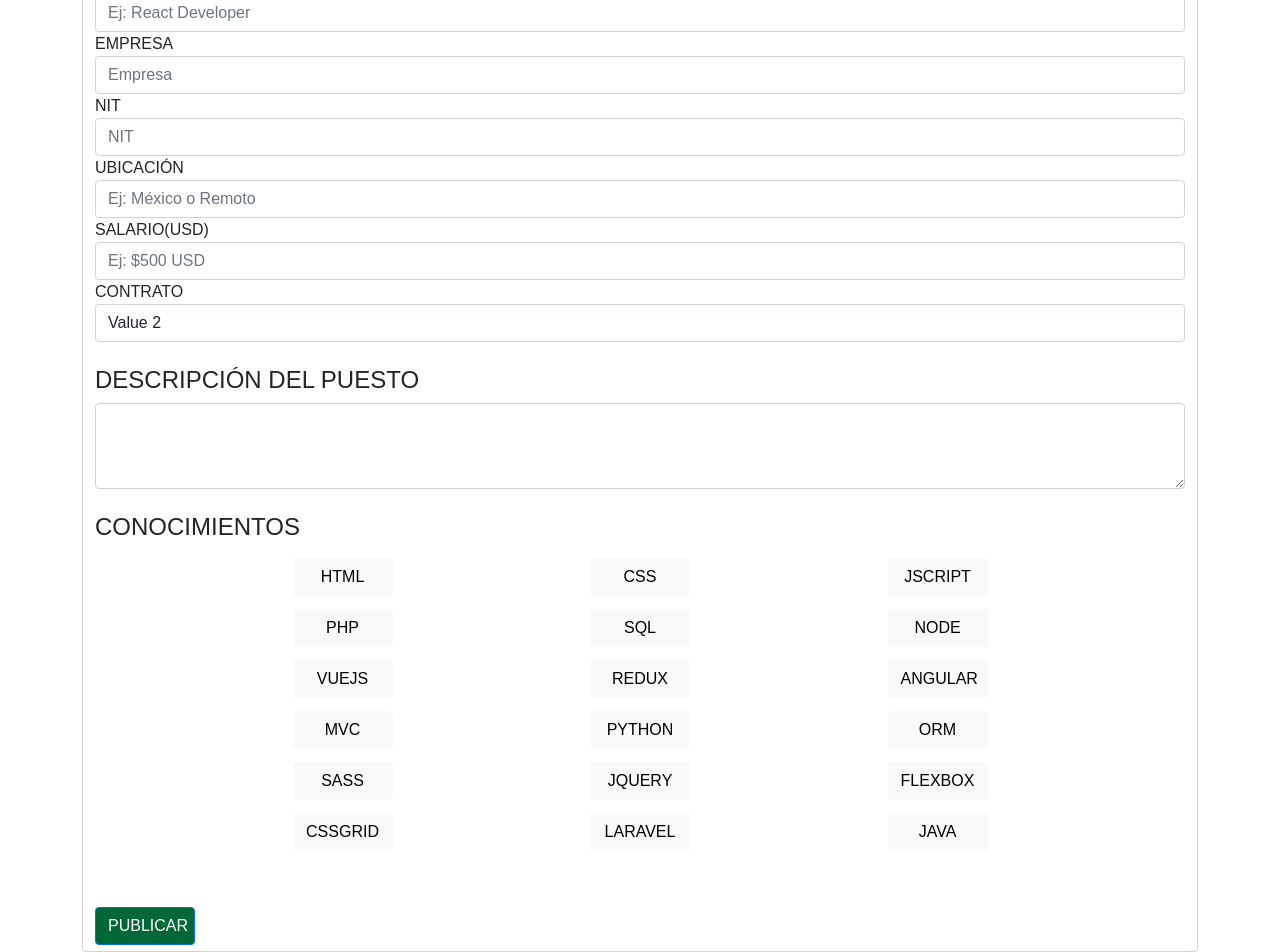
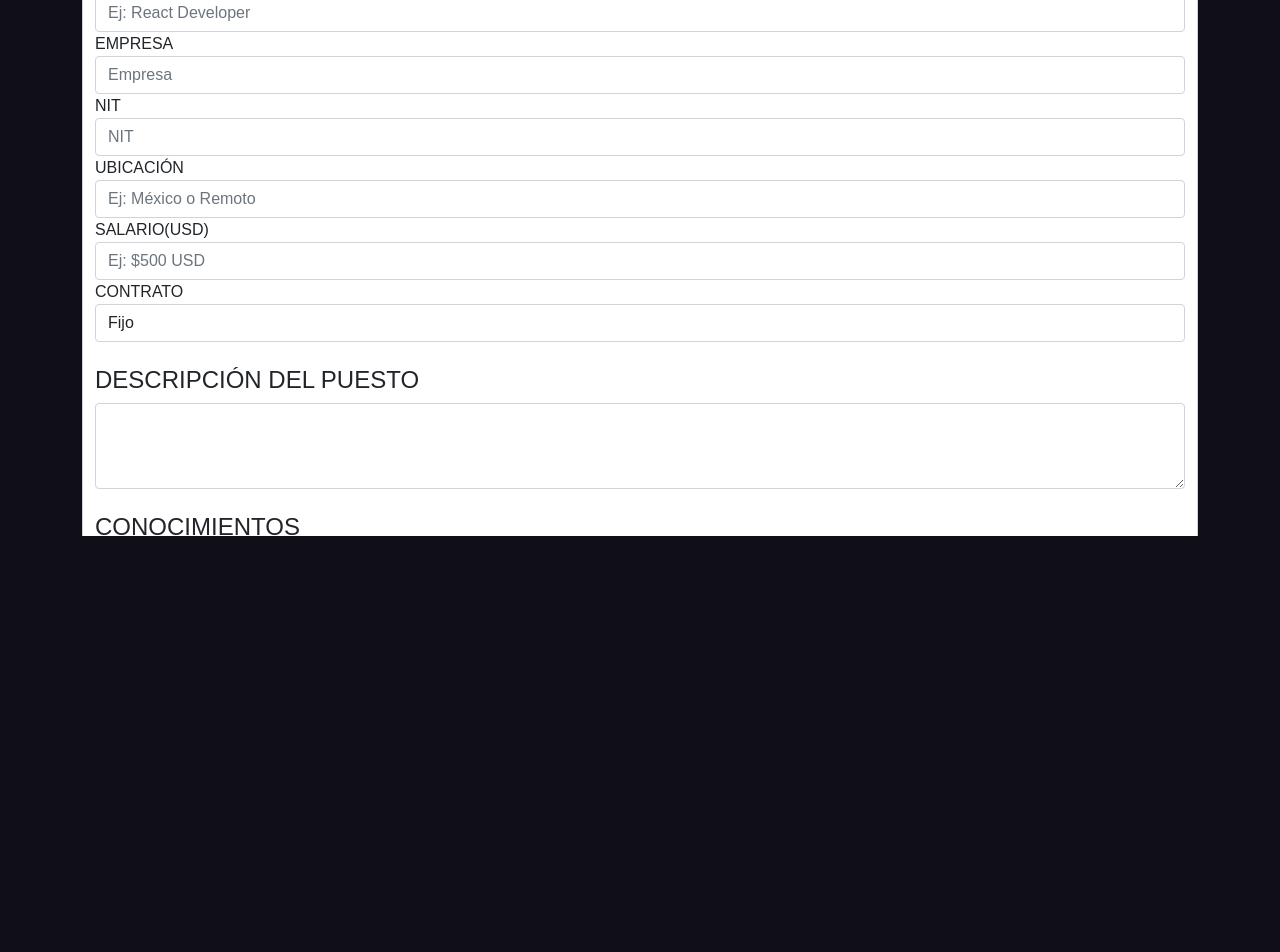
Before and after one commit to Developer-Systems/devjobs_master, a Vue app in the folder client/: page /vacancy in a window 1280 px wide. Shown: the part 264-1216 px from the top of the page. After the commit the page ends 800 px from the top, so only its background shows below. Built offline with nearby package versions, Linux system fonts and the light colour scheme.

Commit message:
actualizacion update user y boton new vacancy

```diff
--- a/client/src/components/UpdateUsersProfile.vue
+++ b/client/src/components/UpdateUsersProfile.vue
@@ -1,15 +1,15 @@
 <template>
   <div class="body ">
-    <div class="container rounded mt-5 mb-5 text-white">
+    <div class="container rounded mt-6 mb-5 text-white">
       <div class="row">
         <div class="col-md-3 border-right">
           <div
             class="d-flex flex-column align-items-center text-center p-3 py-5"
           >
-            <img
+            <img alt ="Foto Perfil Usuario"
               class="rounded-circle border borde-white border-3 mt-5"
               width="150px"
-              src="https://cdn.icon-icons.com/icons2/2630/PNG/512/avatar_man_beard_brown_hair_boy_people_icon_159121.png"
+              src="https://thumbs.dreamstime.com/b/retrato-masculino-del-icono-del-perfil-del-hombre-de-negocios-plano-47075253.jpg"
             /><span class="mt-3 font-weight-bold">John Armando Casas</span
             ><span class="text-white-50">DevJobs@mail.com</span><span> </span>
           </div>
@@ -41,7 +41,7 @@
             </div>
             <div class="row mt-3">
               <div class="col-md-12">
-                <label class="labels">Ciudad de recidencia</label
+                <label class="labels">Ciudad de residencia</label
                 ><input
                   type="text"
                   class="form-control"
@@ -61,7 +61,7 @@
               </div>
 
               <div class="col-md-12">
-                <label class="labels">Telefono</label
+                <label class="labels">Teléfono</label
                 ><input
                   type="text"
                   class="form-control"
@@ -75,7 +75,7 @@
                 ><input
                   type="text"
                   class="form-control"
-                  placeholder=" email"
+                  placeholder=" Email"
                   value=""
                 />
               </div>
@@ -84,7 +84,7 @@
                 ><input
                   type="text"
                   class="form-control"
-                  placeholder="educación"
+                  placeholder="Educación"
                   value=""
                 />
               </div>
@@ -115,12 +115,12 @@
                   type="text"
                   class="form-control"
                   value=""
-                  placeholder="ciudad"
+                  placeholder="Ciudad"
                 />
               </div>
             </div>
             <div class="mt-5 text-center">
-              <button class="btn btn-primary profile-button" type="button">
+              <button class="get-started-btn profile-button" type="button">
                 Guardar
               </button>
             </div>
@@ -138,7 +138,7 @@
             >
               <span>Edit.</span
               ><span class="border px-3 p-1 add-experience"
-                ><i class="fa fa-plus"></i>&nbsp;Experiencia</span
+                ><em class="fa fa-plus"></em>&nbsp;Experiencia</span
               >
             </div>
             <br />
@@ -147,7 +147,7 @@
               ><input
                 type="text"
                 class="form-control"
-                placeholder="experience"
+                placeholder="Experience"
                 value=""
               />
             </div>
@@ -160,6 +160,45 @@
                 placeholder="Detalles adicionales"
                 value=""
               />
+            </div>
+            <br />
+
+            <div class="row ">
+              <div class="row justify-content-around btn-toolbar boton col-md">
+                <button input type="button" class="btn btn-light">HTML</button>
+                <button input type="button" class="btn btn-light">CSS</button>
+                <button input type="button" class="btn btn-light"> JSCRIPT</button>
+              </div>
+
+              <div class="row justify-content-around btn-toolbar boton">
+                <button input type="button" class="btn btn-light">PHP</button>
+                <button input type="button" class="btn btn-light">SQL</button>
+                <button input type="button" class="btn btn-light">NODE</button>
+              </div>
+
+              <div class="row justify-content-around btn-toolbar boton">
+                <button input type="button" class="col-3 btn btn-light">VUEJS</button>
+                <button input type="button" class="col-3 btn btn-light">REDUX</button>
+                <button input type="button" class="col-3 btn btn-light">ANGULAR</button>
+              </div>
+
+              <div class="row justify-content-around btn-toolbar boton">
+                <button input type="button" class="col-3 btn btn-light">MVC</button>
+                <button input type="button" class="col-3 btn btn-light">PYTHON</button>
+                <button input type="button" class="btn btn-light">ORM</button>
+              </div>
+
+              <div class="row justify-content-around btn-toolbar boton">
+                <button input type="button" class="col-3 btn btn-light">SASS</button>
+                <button input type="button" class="col-3 btn btn-light">JQUERY</button>
+                <button input type="button" class="col-3 btn btn-light"> FLEXBOX</button>
+              </div>
+
+              <div class="row justify-content-around btn-toolbar boton">
+                <button input type="button" class="col-3 btn btn-light">CSSGRID</button>
+                <button input type="button" class="col-3 btn btn-light">LARAVEL</button>
+                <button input type="button" class="col-3 btn btn-light">JAVA</button>
+              </div>
             </div>
           </div>
         </div>
--- a/client/src/components/newVacancies.vue
+++ b/client/src/components/newVacancies.vue
@@ -1,9 +1,10 @@
 <template>
-
+  <div class="body">
     <div class="container mt-6">
-      <h2><b>Nueva Vacante</b></h2>
+      <div class="text-light">
+        <h2><strong>Nueva Vacante</strong></h2>
         <p>Llena el formulario y publica tu vacante</p>
-
+      </div>
       <div action="" class="form-control">
         <h4>INFORMACIÓN GENERAL</h4>
         <br />
@@ -63,9 +64,9 @@
           <div>
             <label for="employmentContract">CONTRATO</label>
             <select name="select" class="form-control">
-              <option value="value1">Value 1</option>
-              <option value="value2" selected>Value 2</option>
-              <option value="value3">Value 3</option>
+              <option value="value1">Indefinido</option>
+              <option value="value2" selected>Fijo</option>
+              <option value="value3">Servicios</option>
             </select>
           </div>
           <br />
@@ -77,15 +78,7 @@
               <textarea class="form-control" rows="3"></textarea>
             </div>
           </div>
-
           <br />
-
-          <!--<
-                    div class="row align-items-start">
-                    <div class="row align-items-center">
-                    <div class="row align-items-end">
-                -->
-
           <h4>CONOCIMIENTOS</h4>
           <div class="container">
             <div class="row align-items-start">
@@ -144,45 +137,55 @@
           <br />
           <br />
 
-          <div class="submit">
-            <button type="submit" class="btn btn-primary enviar">
+          <div class="submit d-flex justify-content-around">
+            <button type="submit" class="get-started-btn p-1  enviar">
               PUBLICAR
             </button>
           </div>
         </form>
       </div>
     </div>
-
+  </div>
 </template>
 
 <style scoped>
-
-.mt-6{
+.c-1 {
+  color: white !important;
+}
+.body {
+  font-family: "Mukta", sans-serif;
+  -ms-overflow-style: hidden !important;
+  overflow-y: hidden !important;
+  width: 100vw;
+  height: 100vh;
+  background-color: #100e17;
+  background-repeat: no-repeat;
+  background-size: cover;
+  position: relative;
+}
+.mt-6 {
   margin-top: 5 rem;
 }
-.wrapper{
+.wrapper {
   display: grid;
   display: grid;
   grid-template-columns: 1fr 1fr 1fr;
 }
 
-
-div.boton{
+div.boton {
   justify-content: space-evenly;
   padding: 5px 0;
-
 }
 
-button{
+button {
   width: 100px;
   height: 38px;
   margin-top: 3px;
-
 }
 
-.enviar{
+.enviar {
   color: #fff;
-    background: #006837 ;
+  background: #006837;
   box-shadow: none;
 }
 </style>
```
Lines whose indentation alone changed are shown as unchanged.
